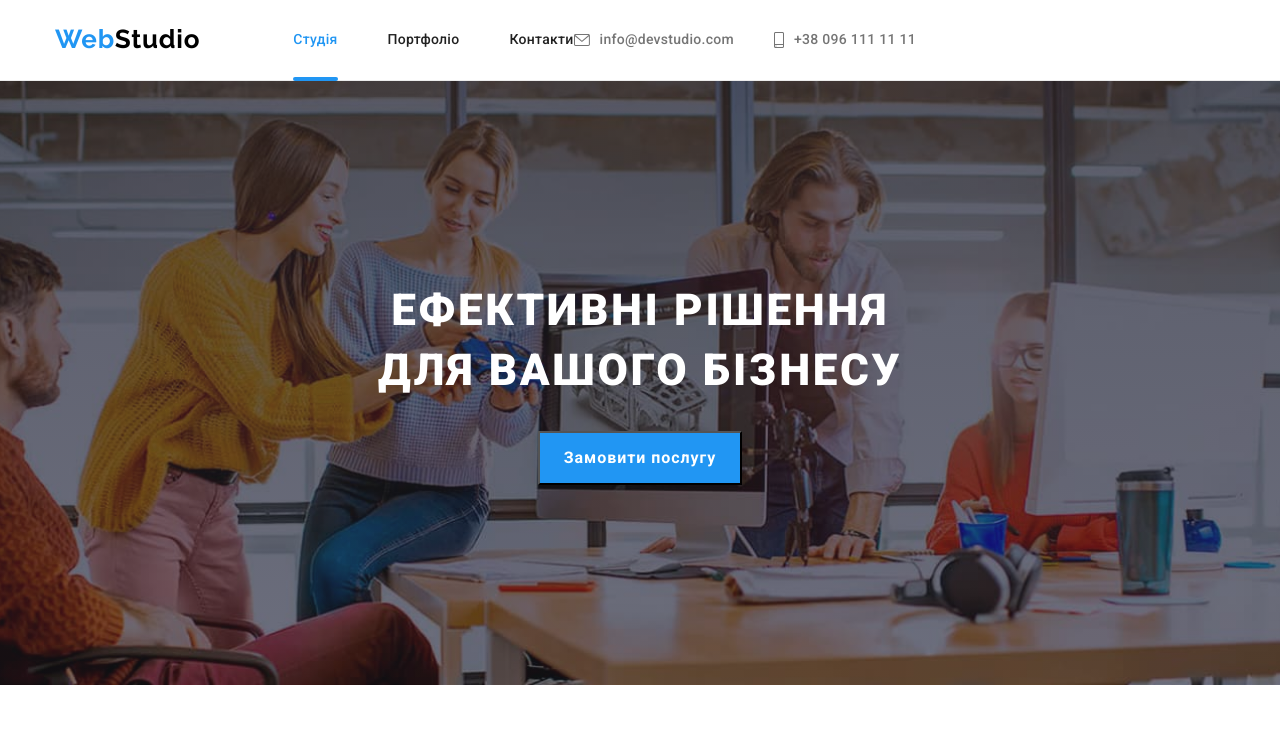
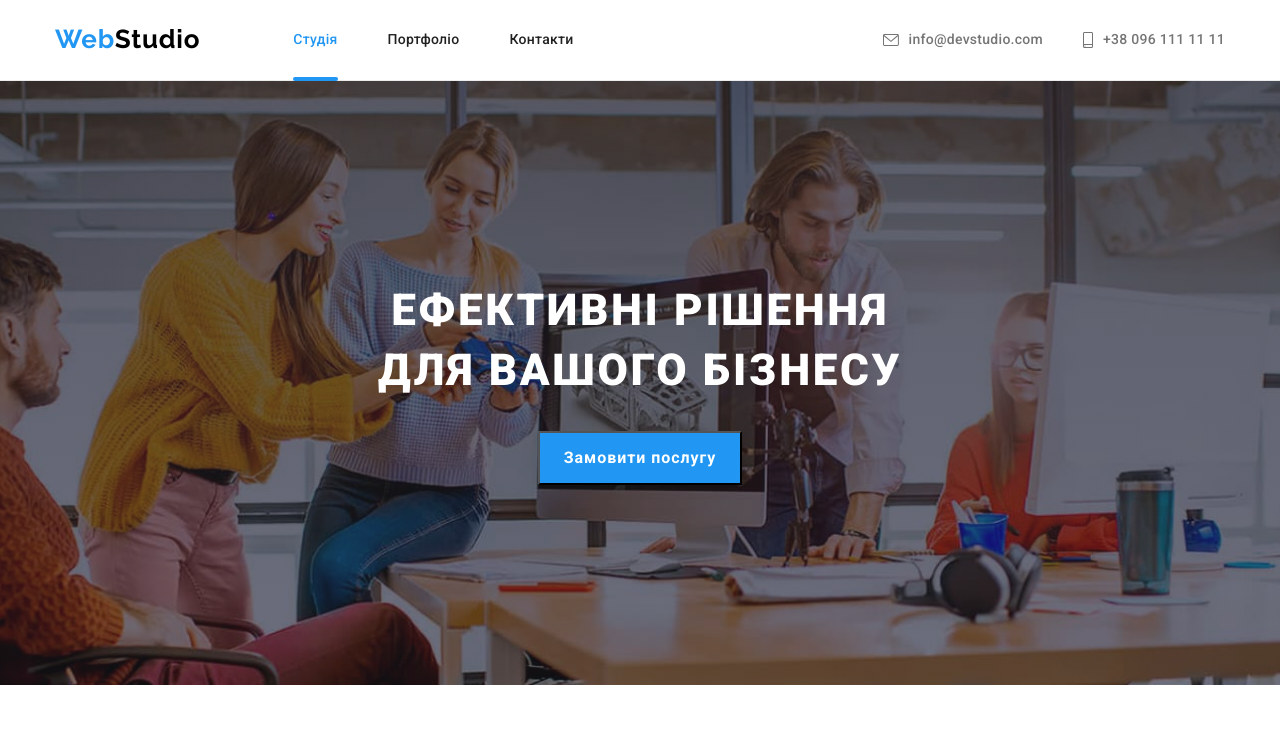
Before and after one commit to IrinaPost12/goit-markup-hw-08, a plain HTML site: page index.html in a window 1280 px wide. Shown: the top 741 px of the page. Drawn offline with nearby package versions, Linux system fonts and the light colour scheme.

Commit message:
з видаленою секцією header-section

```diff
--- a/css/tablet.css
+++ b/css/tablet.css
@@ -55,6 +55,13 @@
 
     .site-nav .site-nav-item+.site-nav-item {
         margin-left: 50px;
+    }
+
+    .address-nav {
+        display: flex;
+        flex-direction: column;
+        margin-left: auto;
+        align-items: flex-start;
     }
 
     .address-nav-item:not(:last-child) {
--- a/index.html
+++ b/index.html
@@ -45,8 +45,6 @@
                     <li class="mobile-social-networks-item"><a class="mobile-social-networks-link" href="/">LinkedIn</a></li>
                 </ul>
             </div>
-
-            <div class="header-section">
             <a href="/" class="logo"><span class="accent-color">Web</span>Studio</a>
             <button type="button" class="menu-button-open js-open-menu" aria-controls="mobile-menu">
                 <svg class="mobile-button-open" width=40 height=40>
@@ -76,7 +74,6 @@
                     </a>
                 </li>
             </ul>
-            </div>
         </div>
     </header>
 
```
Lines whose indentation alone changed are shown as unchanged.
